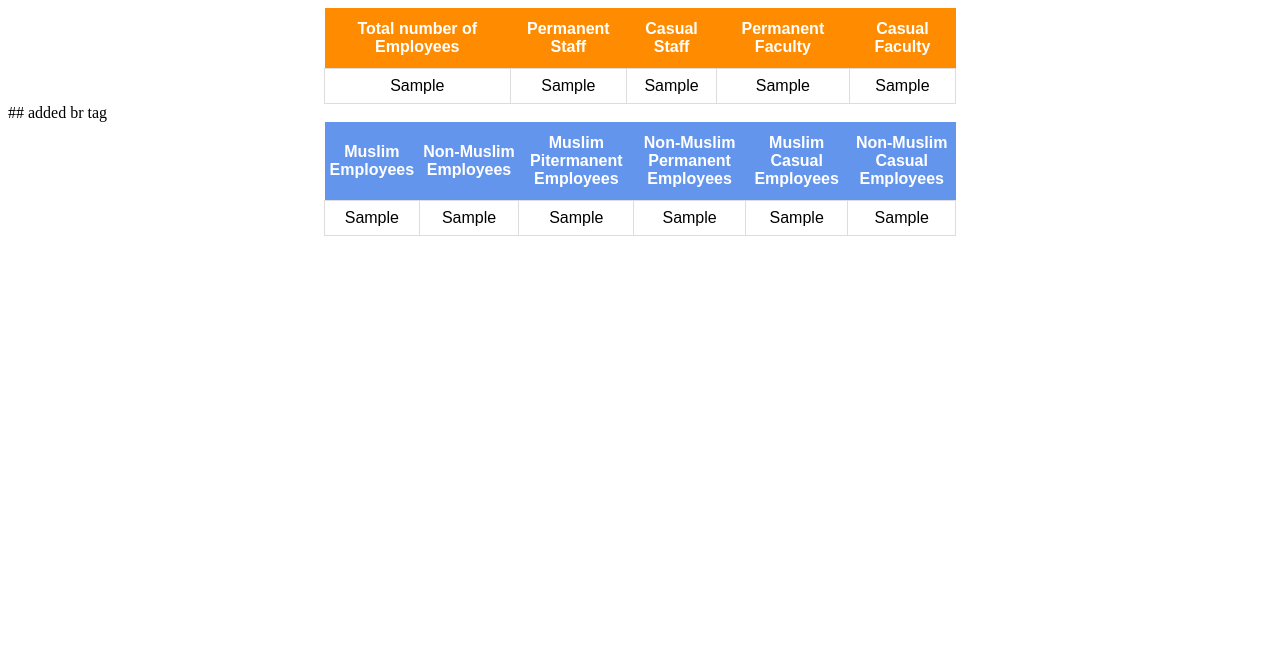
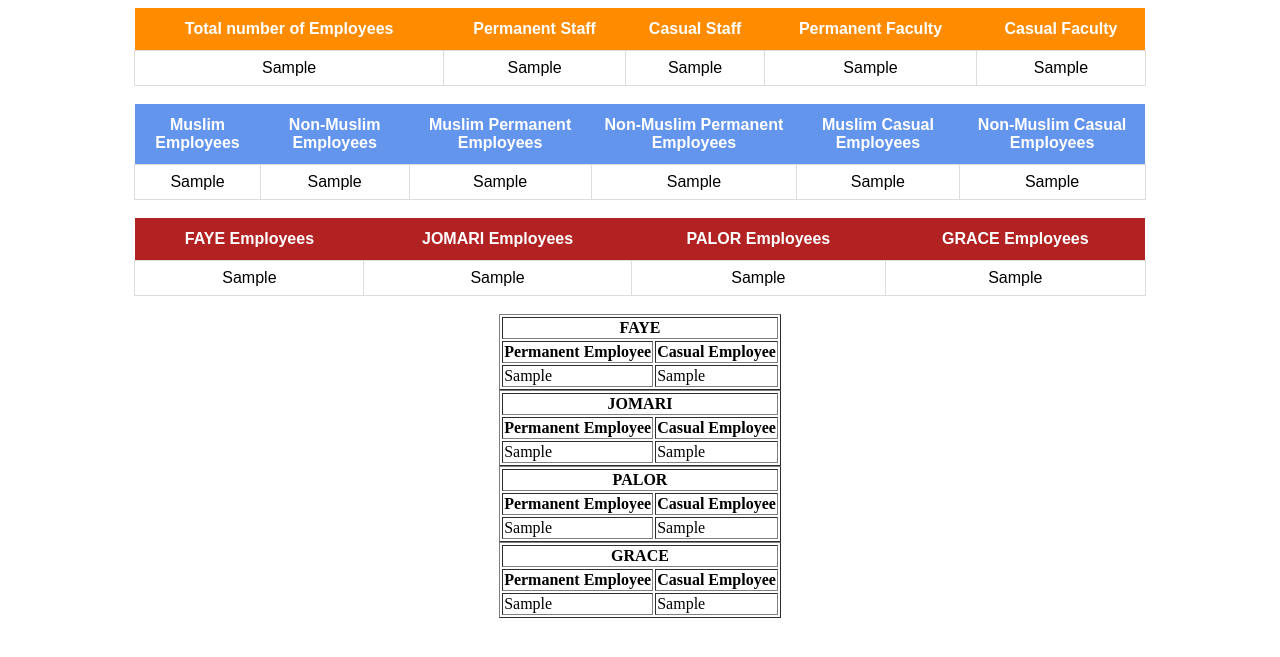
Before and after one commit to CodingApex/HRAMPS-RMS, a Python web app: template templates/index.html in a window 1280 px wide. Shown: the top 657 px of the page. Run offline with Jinja, Linux system fonts and the light colour scheme; the template is opened without the code that fills it: most values are stand-ins (such as "Sample title", 1, 10 or a date in 2020).

Commit message:
added more tables

```diff
--- a/mysql/settings.py
+++ b/mysql/settings.py
@@ -25,7 +25,7 @@ SECRET_KEY = 'django-insecure-q7f!3w!=ozja)vzbb)^xld&^k6urj(6*9h0tl7r9ose*1py!_3
 # SECURITY WARNING: don't run with debug turned on in production!
 DEBUG = True
 
-ALLOWED_HOSTS = []
+ALLOWED_HOSTS = ['172.16.21.4']
 
 
 # Application definition
--- a/templates/index.html
+++ b/templates/index.html
@@ -8,7 +8,7 @@
 #tb1 {
   font-family: Arial, Helvetica, sans-serif;
   border-collapse: collapse;
-  width: 50%;
+  width: 80%;
   center
 }
 
@@ -28,7 +28,7 @@
 #tb2 {
   font-family: Arial, Helvetica, sans-serif;
   border-collapse: collapse;
-  width: 50%;
+  width: 80%;
   center
 }
 
@@ -42,6 +42,25 @@
   padding-bottom: 12px;
   text-align: left;
   background-color: #6495ED;
+  color: white;
+  text-align:center;
+}
+#tb3 {
+  font-family: Arial, Helvetica, sans-serif;
+  border-collapse: collapse;
+  width: 80%;
+  center
+}
+#tb3 td, #customers th {
+  border: 1px solid #ddd;
+  padding: 8px;
+  text-align:center;
+}
+#tb3 th {
+  padding-top: 12px;
+  padding-bottom: 12px;
+  text-align: left;
+  background-color: #B22222;
   color: white;
   text-align:center;
 }
@@ -62,13 +81,12 @@
         <td>{{all_casual_faculty}}</td>
     </tr>
 </table>
-## added br tag
 <br>
 <table id="tb2" align="center">
     <tr>
         <th>Muslim Employees</th>
         <th>Non-Muslim Employees</th>
-        <th>Muslim Pitermanent Employees</th>
+        <th>Muslim Permanent Employees</th>
         <th>Non-Muslim Permanent Employees</th>
         <th>Muslim Casual Employees</th>
         <th>Non-Muslim Casual Employees</th>
@@ -81,5 +99,72 @@
         <td>{{all_non_muslim_casual}}</td>
     </tr>
 </table>
+<br>
+<table id="tb3" align="center">
+    <tr>
+        <th>FAYE Employees</th>
+        <th>JOMARI Employees</th>
+        <th>PALOR Employees</th>
+        <th>GRACE Employees</th>
+    </tr>
+        <td>{{faye_employees}}</td>
+        <td>{{jomari_employees}}</td>
+        <td>{{palor_employees}}</td>
+        <td>{{grace_employees}}</td>
+    </tr>
+</table>
+<br>
+<table id="tb4" border=1 align="center">
+    <tr>
+        <th colspan="2">FAYE</th>
+    </tr>
+    <tr>
+        <th>Permanent Employee</th>
+        <th>Casual Employee</th>
+    </tr>
+    <tr>
+        <td>{{faye_oc_perma_staff}}</td>
+        <td>{{faye_oc_cas_staff}}</td>
+    </tr>
+</table>
+<table id="tb5" border=1 align="center">
+    <tr>
+        <th colspan="2">JOMARI</th>
+    </tr>
+    <tr>
+        <th>Permanent Employee</th>
+        <th>Casual Employee</th>
+    </tr>
+    <tr>
+        <td>{{jomari_perma_emp}}</td>
+        <td>{{jomari_cas_emp}}</td>
+    </tr>
+</table>
+<table id="tb6" border=1 align="center">
+    <tr>
+        <th colspan="2">PALOR</th>
+    </tr>
+    <tr>
+        <th>Permanent Employee</th>
+        <th>Casual Employee</th>
+    </tr>
+    <tr>
+        <td>{{palor_perma_emp}}</td>
+        <td>{{palor_cas_emp}}</td>
+    </tr>
+</table>
+<table id="tb7" border=1 align="center">
+    <tr>
+        <th colspan="2">GRACE</th>
+    </tr>
+    <tr>
+        <th>Permanent Employee</th>
+        <th>Casual Employee</th>
+    </tr>
+    <tr>
+        <td>{{grace_perma_emp}}</td>
+        <td>{{grace_cas_emp}}</td>
+    </tr>
+</table>
 </body>
 </html>
```
Also changed, not shown: rms/views.py (+25 -1 lines).
